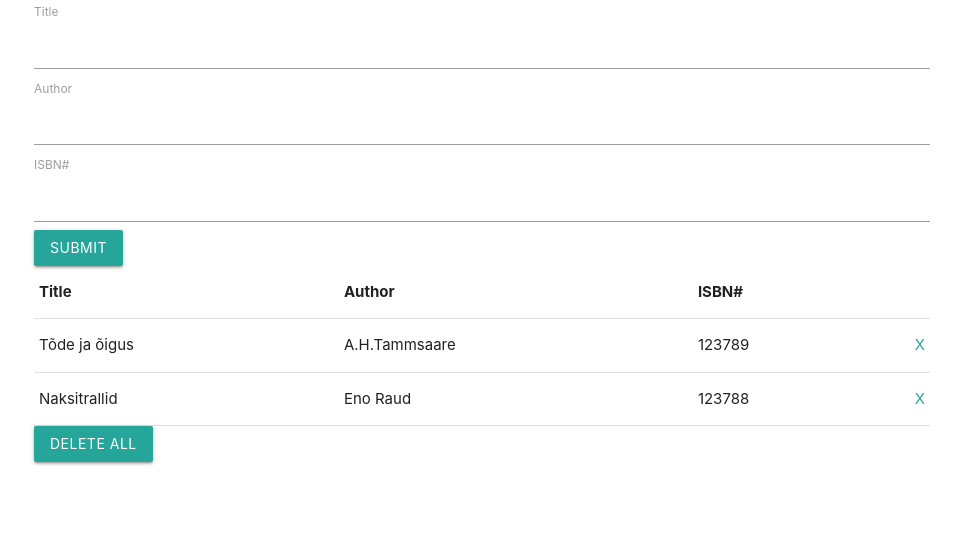
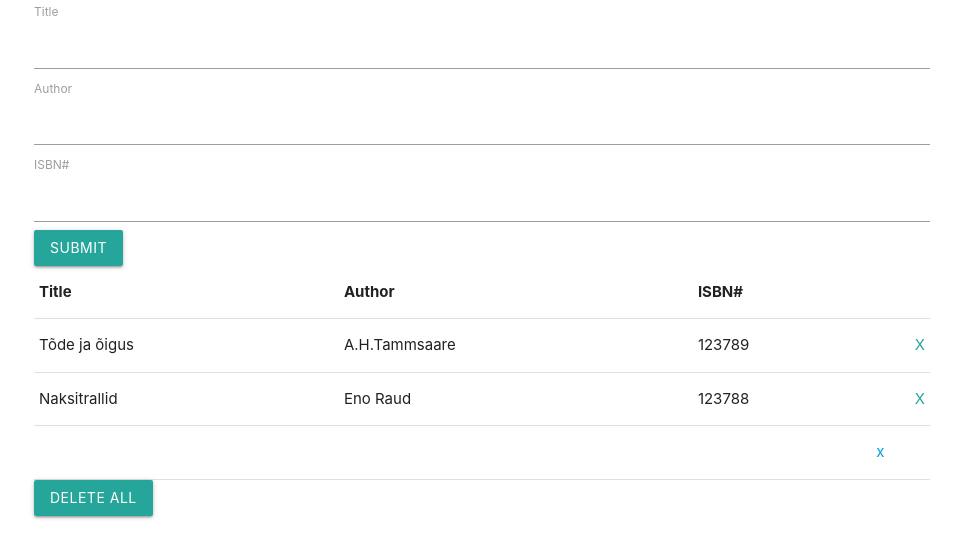
Before and after one commit to RobinK1234/books, a plain HTML site: page index.html in a window 1280 px wide. Shown: the part 136-694 px from the top of the page, without its empty margins (158-1119 px from the left). Drawn offline with nearby package versions, Linux system fonts and the light colour scheme.

Commit message:
M6istuse piires tehtud veel rohkem

```diff
--- a/app.js
+++ b/app.js
@@ -1,40 +1,54 @@
-const form = document.querySelectorAll('#add-book')
+const form = document.querySelector('#add-book')
 const  bookList = document.querySelector('#book-list')
 const deleteTasks = document.querySelector('#delete-tasks')
 
 
 
-//form.addEventListener('submit', addBook)
+form.addEventListener('submit', addBook)
 bookList.addEventListener('click', deleteTask)
 deleteTasks.addEventListener('click', deleteAllTasks)
 
 function addBook(event) {
     // get form input value
 }
-    /*
-    const bookInput = document.querySelectorAll(`form`)
-    console.log(bookInput)
-*/
-    // create td with value and x link
-/*
-    const td = document.createElement('td')
-    td.appendChild(document.createTextNode(bookInput.value))
-    td.className = 'collection-item'
 
-    const x = document.createElement('a')
-    x.appendChild(document.createTextNode('X'))
-    x.setAttribute('href', 'x')
-    x.className = 'secondary-content'
-    td.appendChild(x)
+    const bookInput = document.querySelector(`#title`)
+    const authorInput = document.querySelector(`#author`)
+    const isbnInput = document.querySelector(`#ISBN`)
 
-    const tr = document.querySelector('tr')
-    tr.appendChild(td)
+    let book = bookInput.value;
+    let author = authorInput.value;
+    let isbn = isbnInput.value;
+
+const bookData = [book, author, isbn]
+const tr = document.createElement('tr');
+for(let i = 0; i < bookData.length; i++) {
+    let td = document.createElement('td');
+    let text = document.createTextNode(bookData[i]);
+    td.appendChild(text);
+    tr.appendChild(td);
+    tr.appendChild(td);
+
 }
-*/
+td = document.createElement('td');
+const link = document.createElement('a');
+link.setAttribute('href', '#');
+link.appendChild(document.createTextNode('x'));
+td.appendChild(link);
+tr.appendChild(td);
+bookList.appendChild(tr);
+
+bookInput.value = '';
+authorInput.value = '';
+isbnInput.value = '';
+
+
+
+
 function deleteTask(event) {
     if(event.target.textContent === 'X'){
         if(confirm('Are you sure to delete this task?')){
-            event.target.parentElement.remove()
+            event.target.parentElement.parentElement.remove()
         }
     }
 }
```
Also changed, not shown: index.html (+1 -1 lines).
